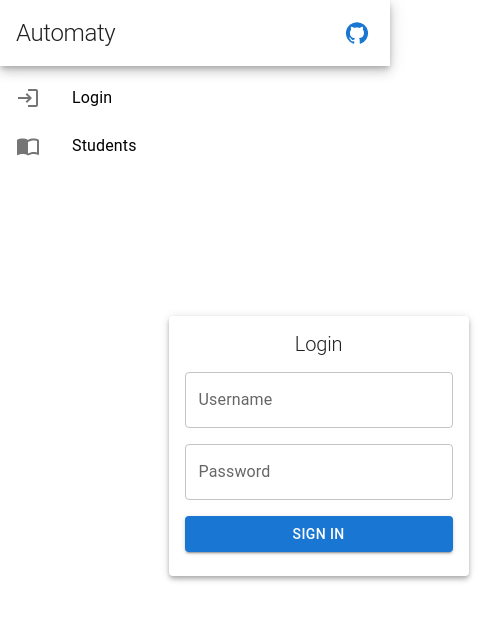
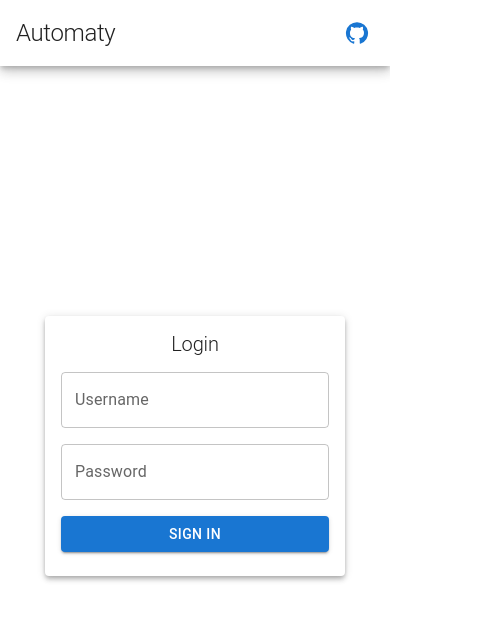
Before and after one commit to chrisvasqm/automaty, a React (Vite) app: page / in a window 390 px wide. Shown: the top 620 px of the page, 485 px wide, since content can reach past the window. Built offline with nearby package versions, Linux system fonts and the light colour scheme.

Commit message:
Render side panel only on tablet devices onwards

```diff
--- a/src/Layout.tsx
+++ b/src/Layout.tsx
@@ -3,13 +3,17 @@ import Navbar from './components/Navbar'
 import Container from './components/Container'
 import HStack from './components/HStack'
 import SidePanel from './components/SidePanel'
+import { useMediaQuery, useTheme } from '@mui/material'
 
 const Layout = () => {
+  const theme = useTheme();
+  const isTablet = useMediaQuery(theme.breakpoints.up('md'))
+
   return (
     <>
       <Navbar />
       <HStack>
-        <SidePanel />
+        { isTablet && <SidePanel />}
         <Container>
           <Outlet />
         </Container>
```
